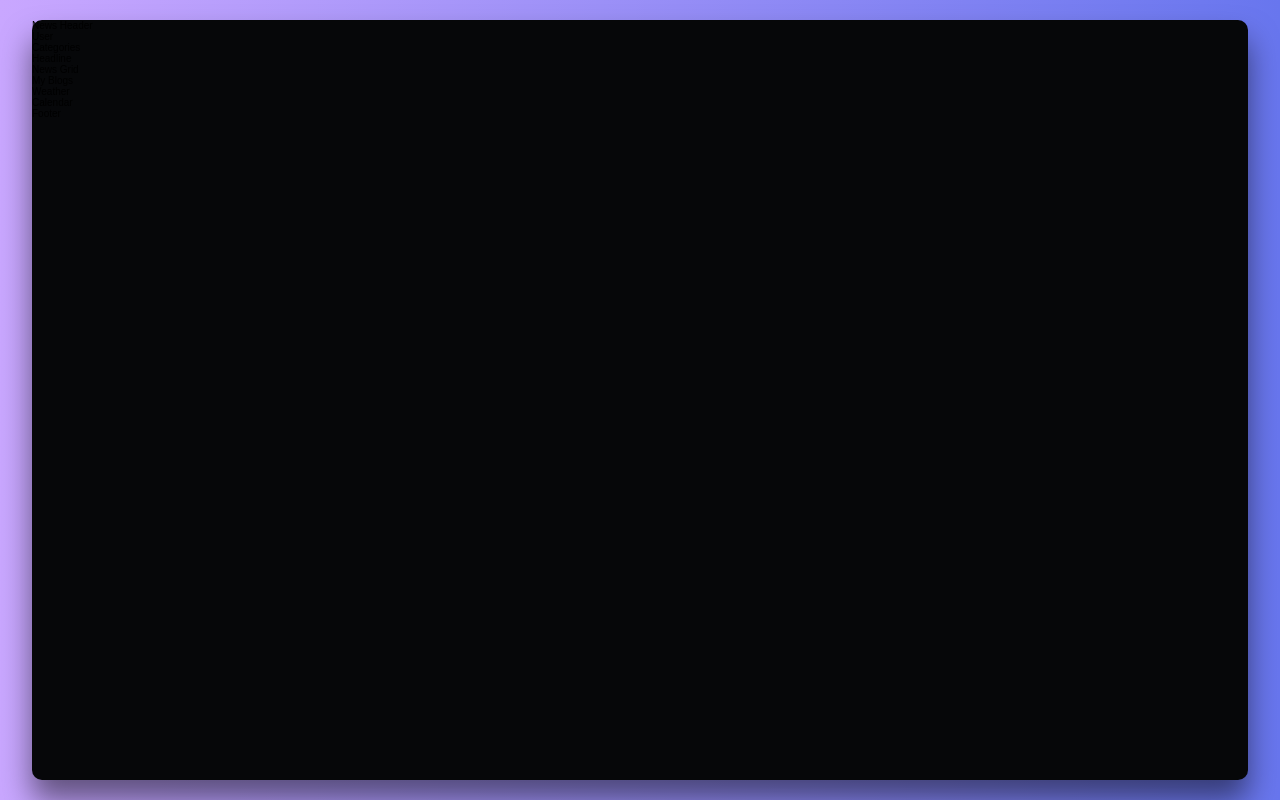
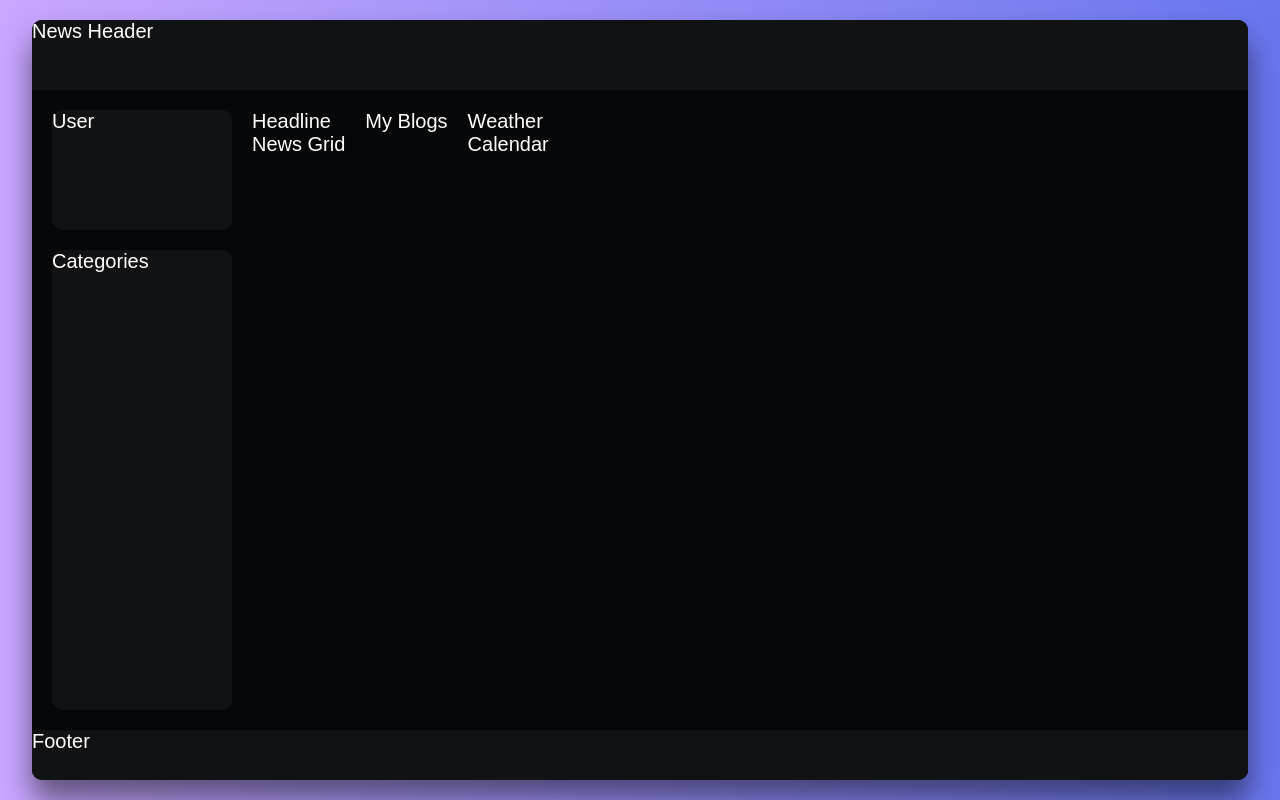
Before and after one commit to Jgauri24/wave-scribe, a React (Vite) app: page / in a window 1280 px wide. Built offline with nearby package versions, Linux system fonts and the light colour scheme.

Commit message:
css updated for some news component

```diff
--- a/src/components/News.css
+++ b/src/components/News.css
@@ -0,0 +1,48 @@
+.news{
+    font-size: 2rem;
+    color:#fff;
+    width:100%;
+    height: 100%;
+    display: flex;
+    flex-direction: column;
+    justify-content: space-between;
+    row-gap: 2rem;
+}
+.news-header{
+    width: 100%;
+    min-height: 7rem;
+    background-color: #111214;
+    border-radius: 1rem 1rem 0 0 ;
+}
+.news-content{
+    display: flex;
+    column-gap: 2rem;
+    height:calc(100% - 16rem);
+    padding: 0 2rem;
+
+}
+.navbar{
+    width:18rem;
+    height: 100%;
+    display: flex;
+    flex-direction: column;
+    row-gap: 2rem;
+}
+.user{
+   width: 100%;
+   height: 20%;
+   background-color: #111214;
+   border-radius: 1rem;
+}
+.categories{
+    width: 100%;
+    height:calc(80% - 2rem);
+    background-color: #111214;
+    border-radius: 1rem;
+}
+.news-footer{
+    width: 100%;
+    min-height: 5rem;
+    background-color:#111214 ;
+    border-radius: 0 0 1rem 1rem ;
+}
--- a/src/components/News.jsx
+++ b/src/components/News.jsx
@@ -19,12 +19,16 @@ const News = () => {
         <div className="my-blogs">
             My Blogs
         </div>
+        <div className="weather-calender">
         <Weather/>
         <Calendar/>
+        </div>
+
+        </div>
         <footer className="news-footer">
             Footer
         </footer>
-      </div>
+
     </div>
   );
 };
```
